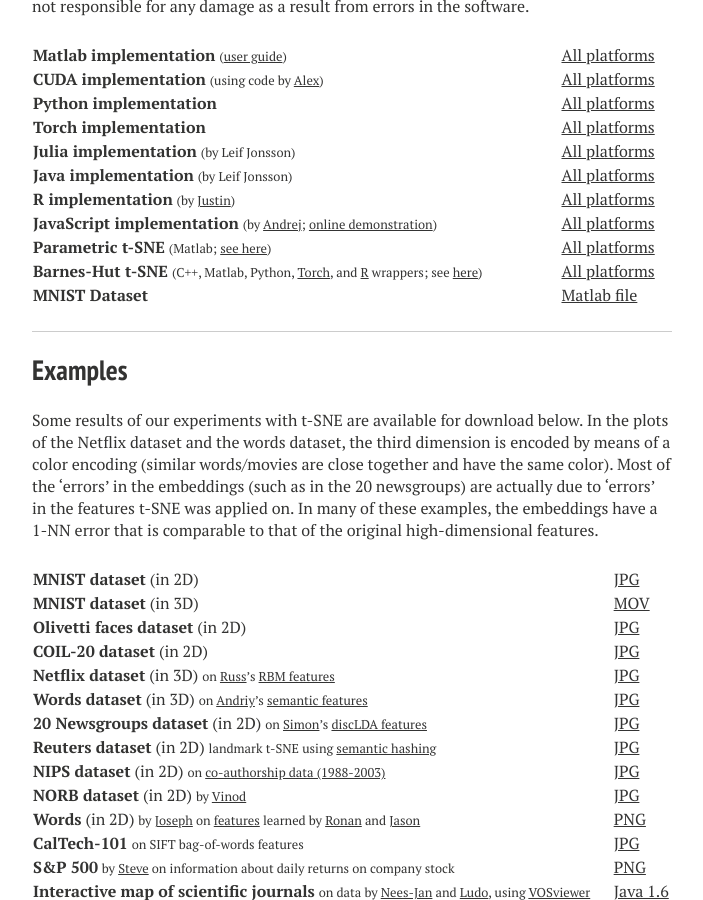
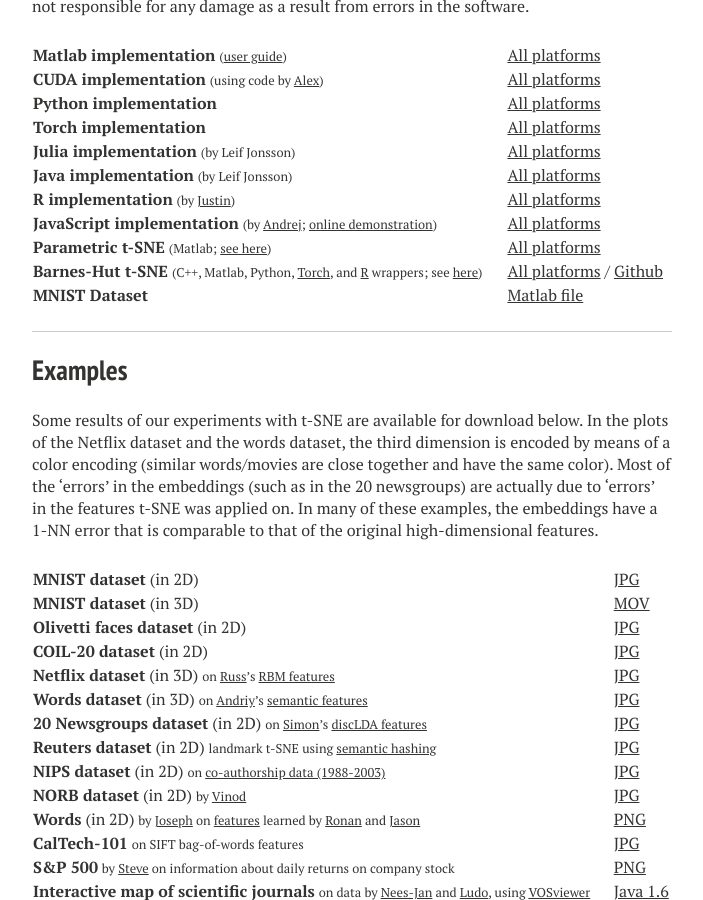
Before and after one commit to lvdmaaten/lvdmaaten.github.io, a Jekyll site: the page built from tsne/index.md, in a window 1280 px wide and 900 px high, scrolled down 1255 px. Shown: the whole window, without its empty margins (288-991 px from the left). Built offline with Jekyll 4.4.1, drawn with Linux system fonts in a browser that asks for light colours; nearby versions of some CDN libraries.

Commit message:
add Github link

```diff
--- a/tsne/index.md
+++ b/tsne/index.md
@@ -43,7 +43,7 @@
 **R implementation** <small>(by [Justin](http://scwn.net))</small> | [All platforms](http://cran.r-project.org/web/packages/tsne/)
 **JavaScript implementation** <small>(by [Andrej](http://cs.stanford.edu/people/karpathy/); [online demonstration](http://homepage.tudelft.nl/19j49/tsnejs/))</small> | [All platforms](http://cs.stanford.edu/people/karpathy/tsnejs/)
 **Parametric t-SNE** <small>(Matlab; [see here](../publications/papers/AISTATS_2009.pdf))</small> | [All platforms](code/ptsne.tar.gz)
-**Barnes-Hut t-SNE** <small>(C++, Matlab, Python, [Torch](https://github.com/clementfarabet/manifold), and [R](https://github.com/jkrijthe/Rtsne) wrappers; see [here](../publications/papers/JMLR_2014.pdf))</small> | [All platforms](code/bh_tsne.tar.gz)
+**Barnes-Hut t-SNE** <small>(C++, Matlab, Python, [Torch](https://github.com/clementfarabet/manifold), and [R](https://github.com/jkrijthe/Rtsne) wrappers; see [here](../publications/papers/JMLR_2014.pdf))</small> | [All platforms](code/bh_tsne.tar.gz) / [Github](https://github.com/lvdmaaten/bhtsne/)
 **MNIST Dataset** | [Matlab file](code/mnist.zip)
 
 ---
```
Also changed, not shown: 3 other files.
